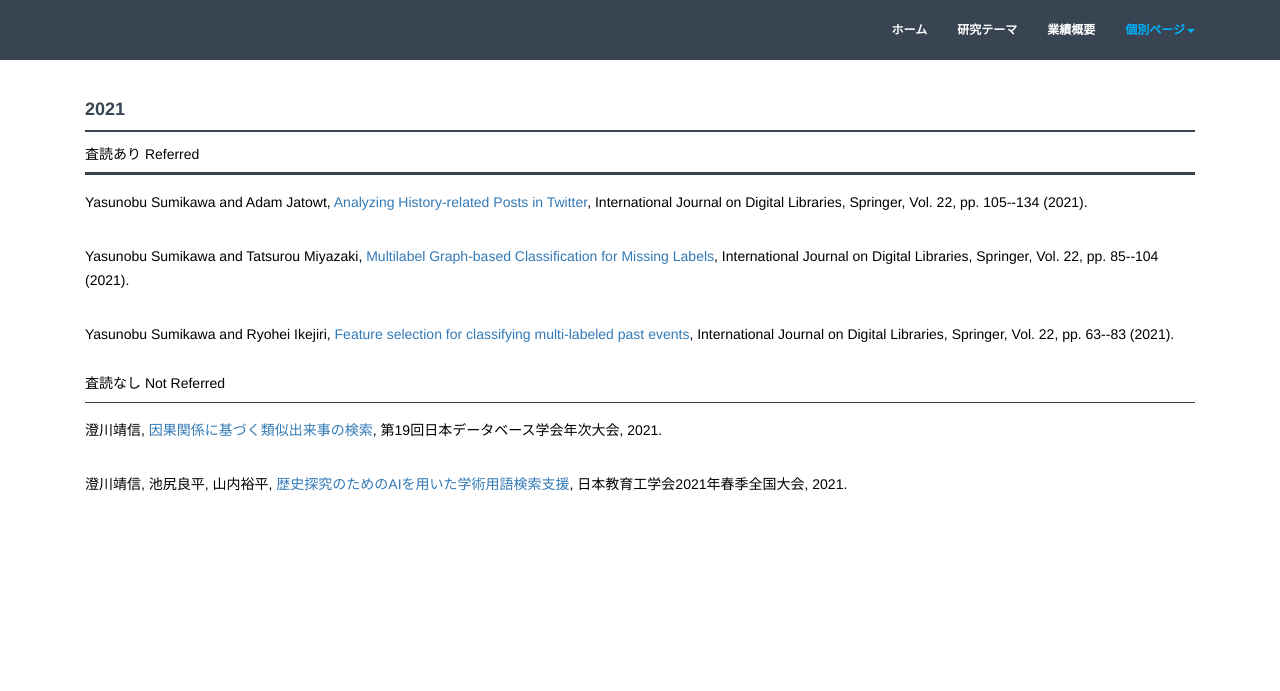
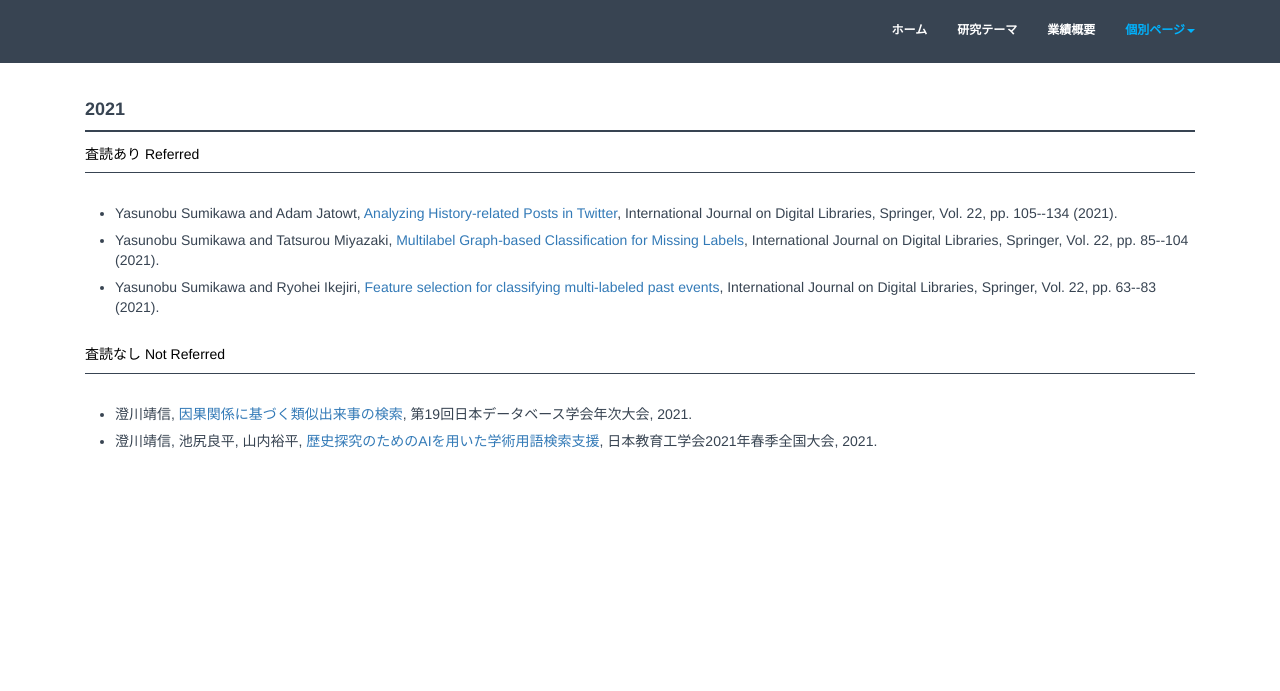
Before and after one commit to sumilab/web, a PHP site: page /achievements.html in a window 1280 px wide. Shown: the top 691 px of the page. Run offline with PHP 8.4, Linux system fonts and the light colour scheme.

Commit message:
chaning style

```diff
--- a/achievements.html
+++ b/achievements.html
@@ -72,16 +72,19 @@
         <div class="hline"></div>
 
         <h5>査読あり Referred</h5>
-        <div class="hline"></div>
         <div class="yhline"></div>
-        <p>Yasunobu Sumikawa and Adam Jatowt, <a href="https://link.springer.com/article/10.1007/s00799-020-00296-2">Analyzing History-related Posts in Twitter</a>, International Journal on Digital Libraries, Springer, Vol. 22, pp. 105--134 (2021).</p>
-        <p>Yasunobu Sumikawa and Tatsurou Miyazaki, <a href="https://link.springer.com/article/10.1007/s00799-020-00295-3?wt_mc=Internal.Event.1.SEM.ArticleAuthorOnlineFirst&utm_source=ArticleAuthorOnlineFirst&utm_medium=email&utm_content=AA_en_06082018&ArticleAuthorOnlineFirst_20201013">Multilabel Graph-based Classification for Missing Labels</a>, International Journal on Digital Libraries, Springer, Vol. 22, pp. 85--104 (2021). </p>
-        <p>Yasunobu Sumikawa and Ryohei Ikejiri, <a href="https://link.springer.com/article/10.1007/s00799-020-00293-5">Feature selection for classifying multi-labeled past events</a>, International Journal on Digital Libraries, Springer, Vol. 22, pp. 63--83 (2021). </p>
+        <p><ul>
+          <li>Yasunobu Sumikawa and Adam Jatowt, <a href="https://link.springer.com/article/10.1007/s00799-020-00296-2">Analyzing History-related Posts in Twitter</a>, International Journal on Digital Libraries, Springer, Vol. 22, pp. 105--134 (2021).</li>
+          <li>Yasunobu Sumikawa and Tatsurou Miyazaki, <a href="https://link.springer.com/article/10.1007/s00799-020-00295-3?wt_mc=Internal.Event.1.SEM.ArticleAuthorOnlineFirst&utm_source=ArticleAuthorOnlineFirst&utm_medium=email&utm_content=AA_en_06082018&ArticleAuthorOnlineFirst_20201013">Multilabel Graph-based Classification for Missing Labels</a>, International Journal on Digital Libraries, Springer, Vol. 22, pp. 85--104 (2021). </li>
+          <li>Yasunobu Sumikawa and Ryohei Ikejiri, <a href="https://link.springer.com/article/10.1007/s00799-020-00293-5">Feature selection for classifying multi-labeled past events</a>, International Journal on Digital Libraries, Springer, Vol. 22, pp. 63--83 (2021). </li>
+        </ul></p>
 
         <h5>査読なし Not Referred</h5>
         <div class="yhline"></div>
-        <p>澄川靖信, <a href="#">因果関係に基づく類似出来事の検索</a>, 第19回日本データベース学会年次大会, 2021.</p>
-        <p>澄川靖信, 池尻良平, 山内裕平, <a href="#">歴史探究のためのAIを用いた学術用語検索支援</a>, 日本教育工学会2021年春季全国大会, 2021.</p>
+        <p><ul>
+          <li>澄川靖信, <a href="#">因果関係に基づく類似出来事の検索</a>, 第19回日本データベース学会年次大会, 2021.</li>
+          <li>澄川靖信, 池尻良平, 山内裕平, <a href="#">歴史探究のためのAIを用いた学術用語検索支援</a>, 日本教育工学会2021年春季全国大会, 2021.</li>
+        </ul></p>
       </div>
 
     </div>
--- a/css/style.css
+++ b/css/style.css
@@ -23,6 +23,15 @@
 	line-height: 24px;
 	color: #384452;
 	margin-top: 10px;
+}
+
+ul {
+	padding-left: 30px;
+	text-align:left;
+}
+
+li {
+  margin-bottom: 0.5em;
 }
 
 a:hover,
```
